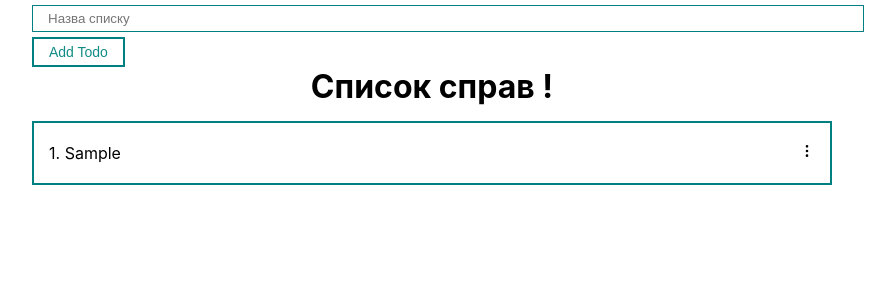
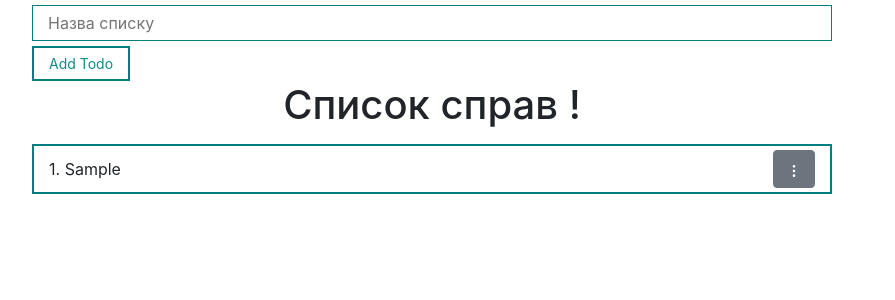
Before and after one commit to IvannaIva/todoReact, a React (Create React App) app in the folder todo/: page / in a window 1280 px wide. Both pictures are taken after typing "Sample" into the empty fields and a click on the button "Add Todo". Shown: the top 300 px of the page, without its empty margins (208-1103 px from the left). Built offline with nearby package versions, Linux system fonts and the light colour scheme.

Commit message:
todo_Dotsss

```diff
--- a/todo/package.json
+++ b/todo/package.json
@@ -7,11 +7,13 @@
     "@testing-library/jest-dom": "^5.16.5",
     "@testing-library/react": "^13.4.0",
     "@testing-library/user-event": "^13.5.0",
+    "bootstrap": "^5.3.0",
     "local-storage": "^2.0.0",
     "react": "^18.2.0",
     "react-dom": "^18.2.0",
     "react-icons": "^4.9.0",
     "react-scripts": "^2.1.3",
+    "reactstrap": "^9.2.0",
     "use-local-storage": "^3.0.0",
     "web-vitals": "^2.1.4"
   },
--- a/todo/public/index.html
+++ b/todo/public/index.html
@@ -1,14 +1,18 @@
 <!DOCTYPE html>
 <html lang="en">
-  <head>
+
+<head>
     <meta charset="utf-8" />
     <link rel="icon" href="%PUBLIC_URL%/favicon.ico" />
+    <link rel="stylesheet" href="https://cdn.jsdelivr.net/npm/bootstrap@5.1.0/dist/css/bootstrap.min.css" />
     <meta name="viewport" content="width=device-width, initial-scale=1" />
 
     <title>React App</title>
-  </head>
-  <body>
+</head>
+
+<body>
     <noscript>You need to enable JavaScript to run this app.</noscript>
     <div id="root"></div>
-  </body>
+</body>
+
 </html>
--- a/todo/src/App.jsx
+++ b/todo/src/App.jsx
@@ -36,14 +36,38 @@ function App() {
 
   const addLabelToTodo = (label, todo) => {
     setTodos((prevState) => {
+      const newArr = prevState.map((el) => {
+        if (el.id === todo.id) {
+          // Check if the label already exists in the labels array
 
-      const newArr = prevState.map((el) =>
-        el.id === todo.id ? { ...el, labels: [...el.labels, label]} : el
-      );
+          const labelIndex = el.labels.indexOf(label);
 
+          if (labelIndex !== -1) {
+            const updatedLabels = el.labels;
+
+            updatedLabels.splice(labelIndex, 1);
+            return { ...el, labels: updatedLabels };
+          } else {
+            return { ...el, labels: [...el.labels, label] };
+          }
+        }
+        return el;
+      });
       return newArr;
     });
   };
+
+  // const addLabelToTodo = (label, todo) => {
+
+  //   setTodos((prevState) => {
+
+  //     const newArr = prevState.map((el) =>
+  //       el.id === todo.id ? { ...el, labels: [...el.labels, label]} : el
+  //     );
+
+  //     return newArr;
+  //   });
+  // };
 
   return (
     <div className="App">
--- a/todo/src/components/TodoItem.jsx
+++ b/todo/src/components/TodoItem.jsx
@@ -6,34 +6,26 @@ import CustomButton from "./UI/button/CustomButton";
 import LabelButtons from "./LabelButtons";
 import SelectedLabel from "./SelectedLabel";
 
+import {
+  Dropdown,
+  DropdownToggle,
+  DropdownMenu,
+  DropdownItem,
+} from "reactstrap";
+
 export const TodoItem = ({ ...props }) => {
-  const [dotsOpen, setDotsOpen] = useState(false);
+  const [dropdownOpen, setDropdownOpen] = useState(false);
+  const toggle = () => setDropdownOpen((prevState) => !prevState);
+
   const [modal, setModal] = useState(false);
 
   const handleLabelClick = (label) => {
-    const arrLabels = props.todo.labels;
-    console.log("arrLabels", arrLabels);
-
-    const labelIndex = arrLabels.indexOf(label);
-
-    if (labelIndex !== -1) {
-      arrLabels.splice(labelIndex, 1);
-      props.addLabel("", props.todo);
-    } else {
-      //  Додавання лейблу, якщо він не вибраний
-      props.addLabel(label, props.todo);
-    }
-
+    props.addLabel(label, props.todo);
     setModal(false);
-  };
-
-  const closeDotsOpen = () => {
-    setDotsOpen(false);
   };
 
   const openModal = () => {
     setModal(true);
-    closeDotsOpen(); // Додано для закриття меню dots при відкритті модального вікна
   };
 
   return (
@@ -51,37 +43,31 @@ export const TodoItem = ({ ...props }) => {
       </div>
 
       <div className="todo__btns">
-        <TbDotsVertical
-          onClick={() => setDotsOpen((prevState) => !prevState)}
-          className="tree-dots-button"
-        />
-        {dotsOpen && (
-          <div className="tree-dots">
-            <div className="tree-dots-content">
+        <Dropdown isOpen={dropdownOpen} toggle={toggle} {...props}>
+          <DropdownToggle>
+            <TbDotsVertical className="tree-dots-button" />
+          </DropdownToggle>
+          <DropdownMenu>
+            <DropdownItem>
               <CustomButton
                 size="150px"
                 onClick={() => props.remove(props.todo)}
               >
                 Del
               </CustomButton>
-
-              <div style={{ marginBottom: "10px" }}></div>
-              <div className="deleteItem" onClick={() => setDotsOpen(false)}>
-                <CustomButton
-                  size="150px"
-                  onClick={() => props.edit(props.todo)}
-                >
-                  Edit
-                </CustomButton>{" "}
-              </div>
-              <div style={{ marginBottom: "10px" }}></div>
-
+            </DropdownItem>
+            <DropdownItem>
+              <CustomButton size="150px" onClick={() => props.edit(props.todo)}>
+                Edit
+              </CustomButton>
+            </DropdownItem>
+            <DropdownItem>
               <CustomButton size="150px" onClick={openModal}>
                 Attach Label
               </CustomButton>
-            </div>
-          </div>
-        )}
+            </DropdownItem>
+          </DropdownMenu>
+        </Dropdown>
       </div>
       <MyModal visible={modal} setVisible={setModal}>
         <LabelButtons handleLabelClick={handleLabelClick} />
```
Also changed, not shown: todo/src/components/ThreeDots.jsx (deleted, +0 -20 lines), 1 other file (tests, documents, lock files or other folders).
